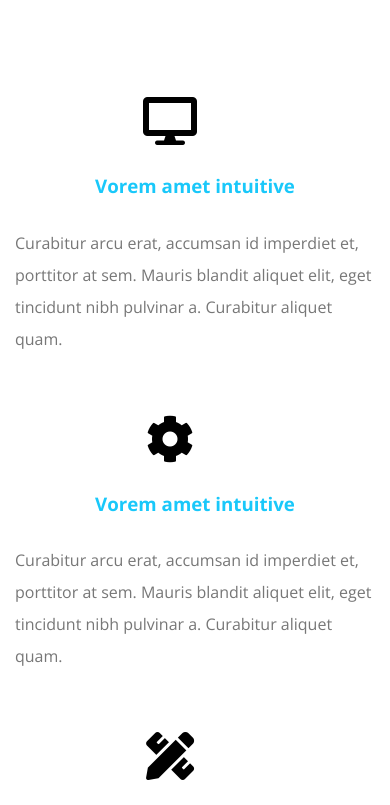
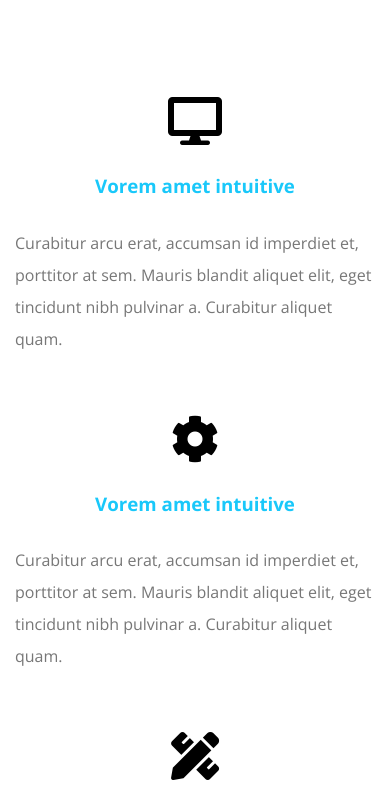
Before and after one commit to Mah-moud22/TemplateTwo, a plain HTML site: page index.html in a window 390 px wide. Shown: the part 1159-1964 px from the top of the page. Drawn offline with nearby package versions, Linux system fonts and the light colour scheme.

Commit message:
fix one issue in responsive of services section

```diff
--- a/Assets/css/master.css
+++ b/Assets/css/master.css
@@ -397,6 +397,9 @@ section .heading p {
 
     .services-container .service h3 {
         margin-top: 30px;
+    }
+    .services-container .service .s-icon {
+        margin-right: 0;
     }
 }
 
```
